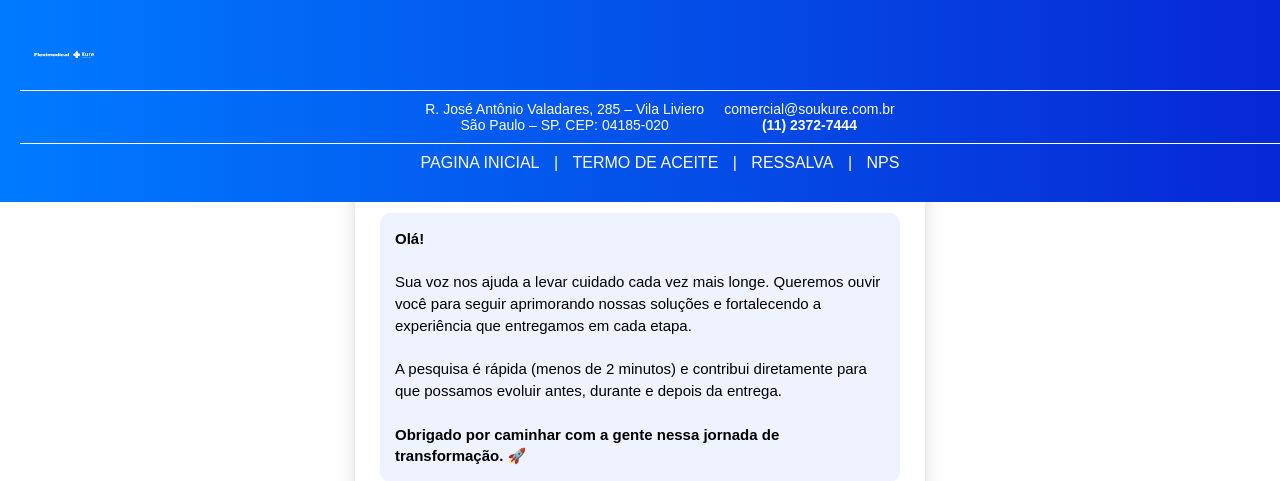
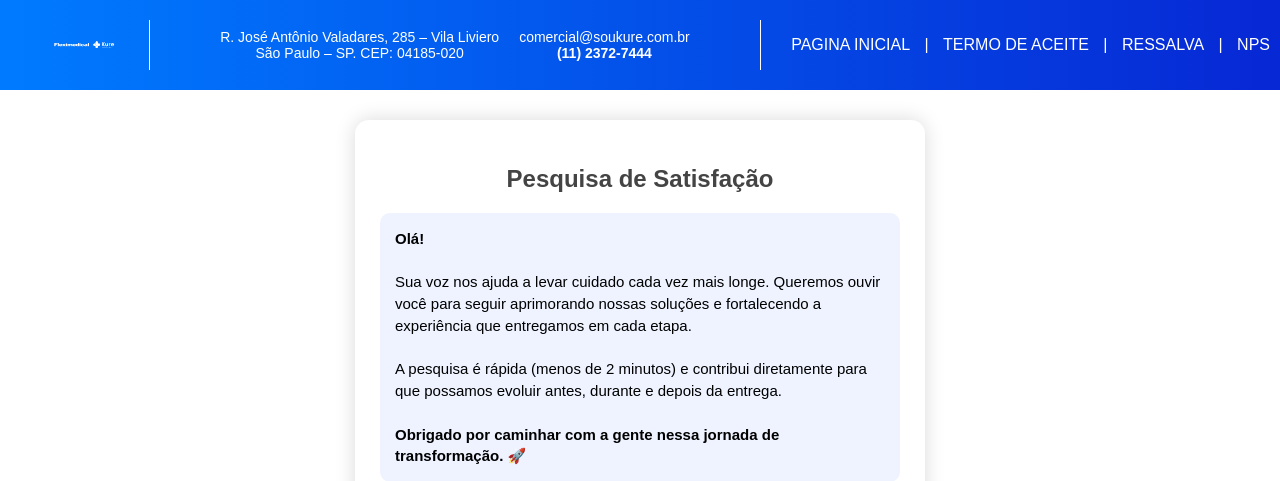
Before and after one commit to HenriqueNunes-2008/Termo_Aceite, a Flask app: page /nps in a window 1280 px wide. Shown: the top 481 px of the page. Run offline with Flask 3, Linux system fonts and the light colour scheme.

Commit message:
Refactor nps.html structure and styles

```diff
--- a/templates/nps.html
+++ b/templates/nps.html
@@ -155,15 +155,15 @@ body {
             font-size: 15px;
         }
     }
-.topbar { background: linear-gradient(to right, #007bff, #0725d3); color: white; padding: 20px; display: flex; flex-direction: column; position: fixed; top: 0; left: 0; width: 100%; z-index: 10; }
-.logo-section { display: flex; align-items: center; padding: 10px 0; border-bottom: 1px solid white; }
-.logo { height: 50px; margin-right: 20px; }
-.middle-section { display: flex; justify-content: center; align-items: center; padding: 10px 0; border-bottom: 1px solid white; text-align: center; }
+.topbar { background: linear-gradient(to right, #007bff, #0725d3); color: white; padding: 20px; display: flex; flex-direction: row; position: fixed; top: 0; left: 0; width: 100%; z-index: 10; }
+.logo-section { display: flex; align-items: center; padding: 0 20px; border-right: 1px solid white; }
+.logo { height: 50px; }
+.middle-section { display: flex; justify-content: center; align-items: center; flex: 1; padding: 0 20px; border-right: 1px solid white; text-align: center; }
 .address { font-size: 14px; margin-right: 20px; }
 .contact-info { font-size: 14px; }
 .contact-info a { color: white; text-decoration: none; }
 .contact-info a:hover { text-decoration: underline; }
-.nav-section { display: flex; justify-content: center; align-items: center; padding: 10px 0; }
+.nav-section { display: flex; justify-content: center; align-items: center; padding: 0 20px; }
 .navigation { font-size: 16px; }
 .navigation a { color: white; text-decoration: none; margin: 0 10px; }
 .navigation a:hover { text-decoration: underline; }
```
